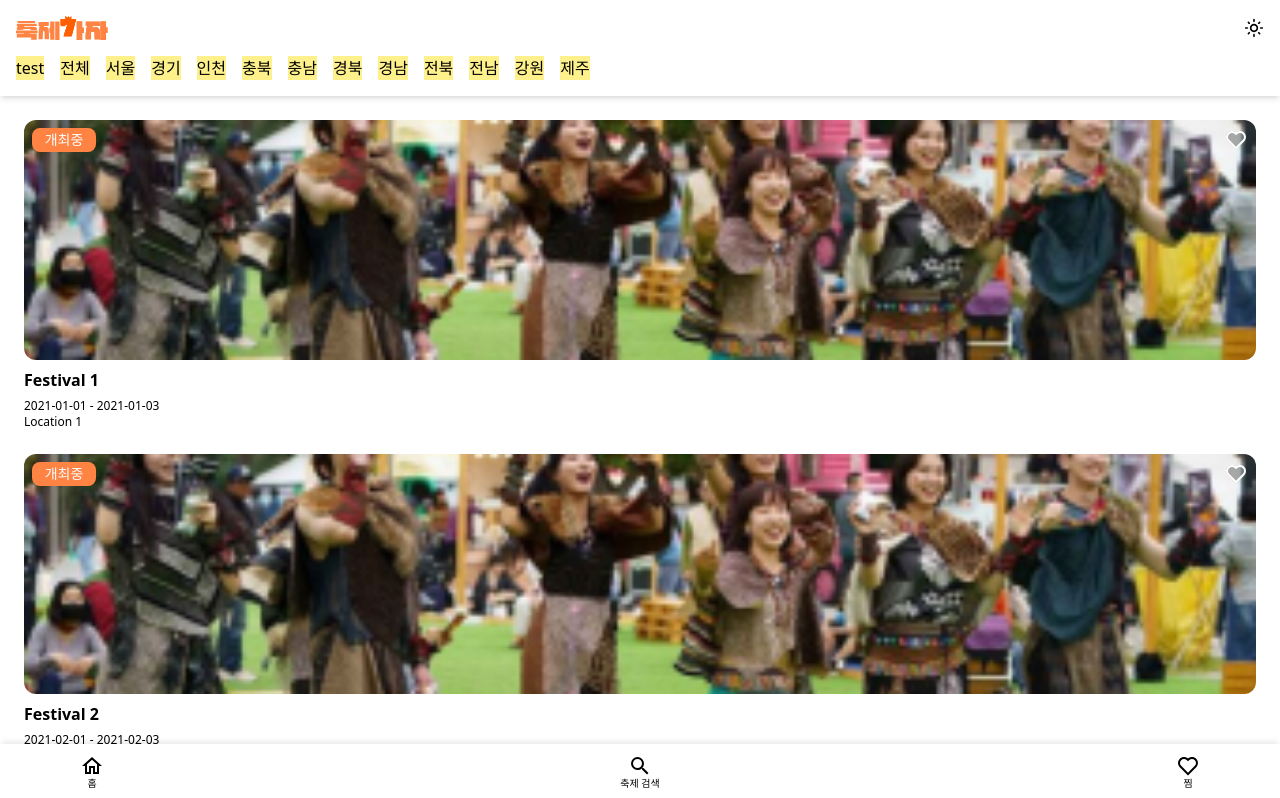
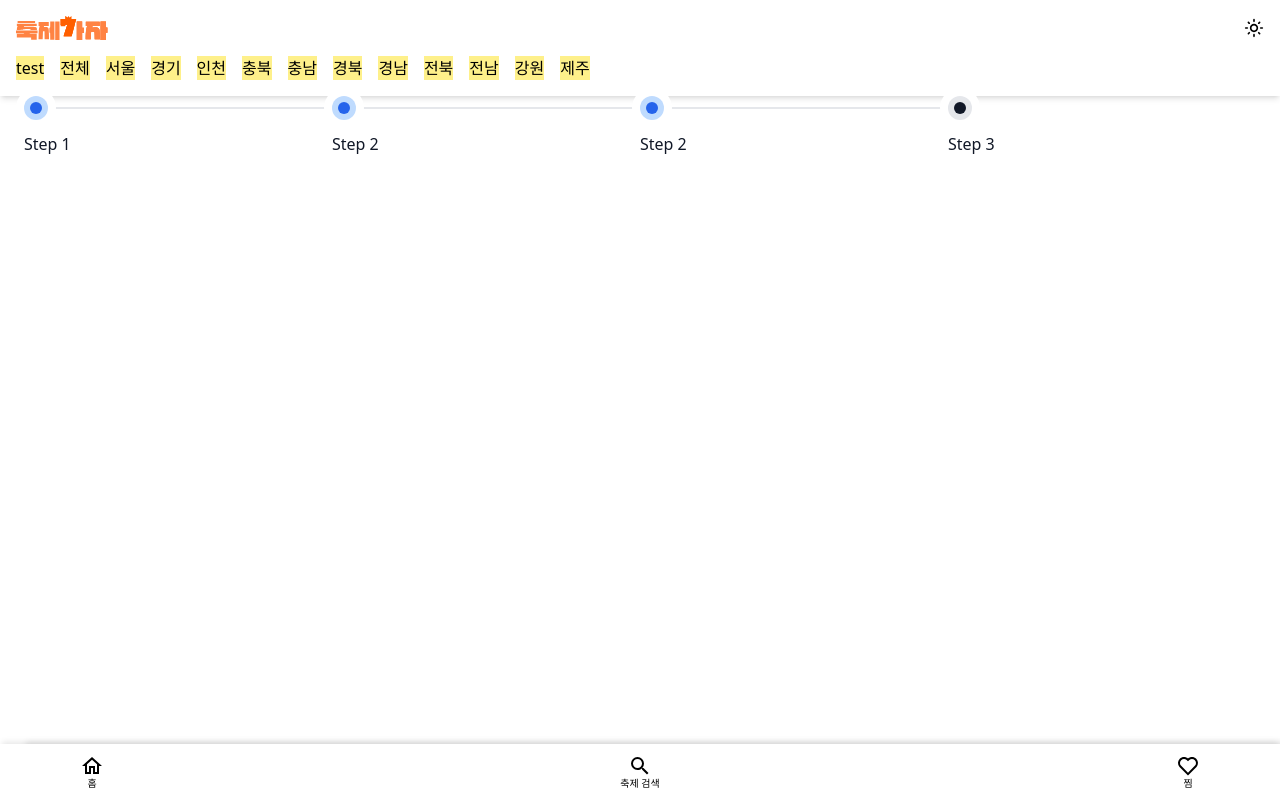
Before and after one commit to wilderif/React_API_Practice, a React (Vite) app: page /search in a window 1280 px wide. Shown: the top 798 px of the page. Built offline with nearby package versions, Linux system fonts and the light colour scheme.

Commit message:
feat: Implement shared layout with RootLayout and SearchLayout using Outlet
- Added shared layout in RootLayout and SearchLayout components
- Used Outlet to render child routes within both layouts

```diff
--- a/src/App.jsx
+++ b/src/App.jsx
@@ -1,13 +1,9 @@
-import { useState } from "react";
+import { RouterProvider } from "react-router-dom";
 
-import HomePage from "./features/HomePage/HomePage";
+import routes from "./routes";
 
-function App() {
-  return (
-    <>
-      <HomePage />
-    </>
-  );
-}
+const App = () => {
+  return <RouterProvider router={routes} />;
+};
 
 export default App;
--- a/src/features/HomePage/HomePage.jsx
+++ b/src/features/HomePage/HomePage.jsx
@@ -3,15 +3,7 @@ import BottomNavBar from "../../components/BottomNavBar";
 import FestivalCardList from "../../components/FestivalCardList";
 
 const HomePage = () => {
-  return (
-    <>
-      <Header isHome={true} />
-      <div className="mx-6 pb-20">
-        <FestivalCardList />
-      </div>
-      <BottomNavBar />
-    </>
-  );
+  return <FestivalCardList />;
 };
 
 export default HomePage;
--- a/src/features/RootLayout.jsx
+++ b/src/features/RootLayout.jsx
@@ -1,3 +1,19 @@
-const RootLayout = () => {};
+import { Outlet } from "react-router-dom";
+
+import BottomNavBar from "../components/BottomNavBar";
+import FestivalCardList from "../components/FestivalCardList";
+import Header from "../components/Header";
+
+const RootLayout = () => {
+  return (
+    <>
+      <Header isHome={true} />
+      <main className="mx-6 pb-20">
+        <Outlet />
+      </main>
+      <BottomNavBar />
+    </>
+  );
+};
 
 export default RootLayout;
--- a/src/features/Search/SearchLayout.jsx
+++ b/src/features/Search/SearchLayout.jsx
@@ -0,0 +1,15 @@
+import { Outlet } from "react-router-dom";
+import BottomNavBar from "../../components/BottomNavBar";
+import ProgressIndicator from "./components/ProgressIndicator";
+
+const SearchLayout = () => {
+  return (
+    <>
+      <ProgressIndicator />
+      <Outlet />
+      <BottomNavBar />
+    </>
+  );
+};
+
+export default SearchLayout;
--- /dev/null
+++ b/src/features/Search/components/ProgressIndicator.jsx
@@ -0,0 +1,53 @@
+const ProgressIndicator = ({ progress }) => {
+  return (
+    <div className="">
+      <ol class="flex items-center">
+        <li class="relative mb-6 w-full">
+          <div class="flex items-center">
+            <div class="z-10 flex h-6 w-6 shrink-0 items-center justify-center rounded-full bg-blue-200 ring-0 ring-white sm:ring-8 dark:bg-blue-900 dark:ring-gray-900">
+              <span class="flex h-3 w-3 rounded-full bg-blue-600"></span>
+            </div>
+            <div class="flex h-0.5 w-full bg-gray-200 dark:bg-gray-700"></div>
+          </div>
+          <div class="mt-3">
+            <h3 class="font-medium text-gray-900 dark:text-white">Step 1</h3>
+          </div>
+        </li>
+        <li class="relative mb-6 w-full">
+          <div class="flex items-center">
+            <div class="z-10 flex h-6 w-6 shrink-0 items-center justify-center rounded-full bg-blue-200 ring-0 ring-white sm:ring-8 dark:bg-blue-900 dark:ring-gray-900">
+              <span class="flex h-3 w-3 rounded-full bg-blue-600"></span>
+            </div>
+            <div class="flex h-0.5 w-full bg-gray-200 dark:bg-gray-700"></div>
+          </div>
+          <div class="mt-3">
+            <h3 class="font-medium text-gray-900 dark:text-white">Step 2</h3>
+          </div>
+        </li>
+        <li class="relative mb-6 w-full">
+          <div class="flex items-center">
+            <div class="z-10 flex h-6 w-6 shrink-0 items-center justify-center rounded-full bg-blue-200 ring-0 ring-white sm:ring-8 dark:bg-blue-900 dark:ring-gray-900">
+              <span class="flex h-3 w-3 rounded-full bg-blue-600"></span>
+            </div>
+            <div class="flex h-0.5 w-full bg-gray-200 dark:bg-gray-700"></div>
+          </div>
+          <div class="mt-3">
+            <h3 class="font-medium text-gray-900 dark:text-white">Step 2</h3>
+          </div>
+        </li>
+        <li class="relative mb-6 w-full">
+          <div class="flex items-center">
+            <div class="z-10 flex h-6 w-6 shrink-0 items-center justify-center rounded-full bg-gray-200 ring-0 ring-white sm:ring-8 dark:bg-gray-700 dark:ring-gray-900">
+              <span class="flex h-3 w-3 rounded-full bg-gray-900 dark:bg-gray-300"></span>
+            </div>
+          </div>
+          <div class="mt-3">
+            <h3 class="font-medium text-gray-900 dark:text-white">Step 3</h3>
+          </div>
+        </li>
+      </ol>
+    </div>
+  );
+};
+
+export default ProgressIndicator;
--- a/src/routes.js
+++ b/src/routes.jsx
@@ -2,12 +2,13 @@ import { createBrowserRouter } from "react-router-dom";
 
 import RootLayout from "./features/RootLayout";
 import HomePage from "./features/HomePage/HomePage";
-import SearchResultPage from "./features/SearchResultPage/SearchResultPage";
-import WhishListPage from "./features/WishListPage/WishListPage";
+import SearchLayout from "./features/Search/SearchLayout";
 import SearchDatePage from "./features/Search/SearchDatePage";
 import SearchRegionPage from "./features/Search/SearchRegionPage";
 import SearchKeywordPage from "./features/Search/SearchKeywordPage";
+import SearchResultPage from "./features/SearchResultPage/SearchResultPage";
 import DetailPage from "./features/DetailPage/DetailPage";
+import WhishListPage from "./features/WishListPage/WishListPage";
 
 const routes = createBrowserRouter([
   {
@@ -18,6 +19,7 @@ const routes = createBrowserRouter([
       { index: true, element: <HomePage /> },
       {
         path: "search",
+        element: <SearchLayout />,
         children: [
           {
             path: "date",
```
